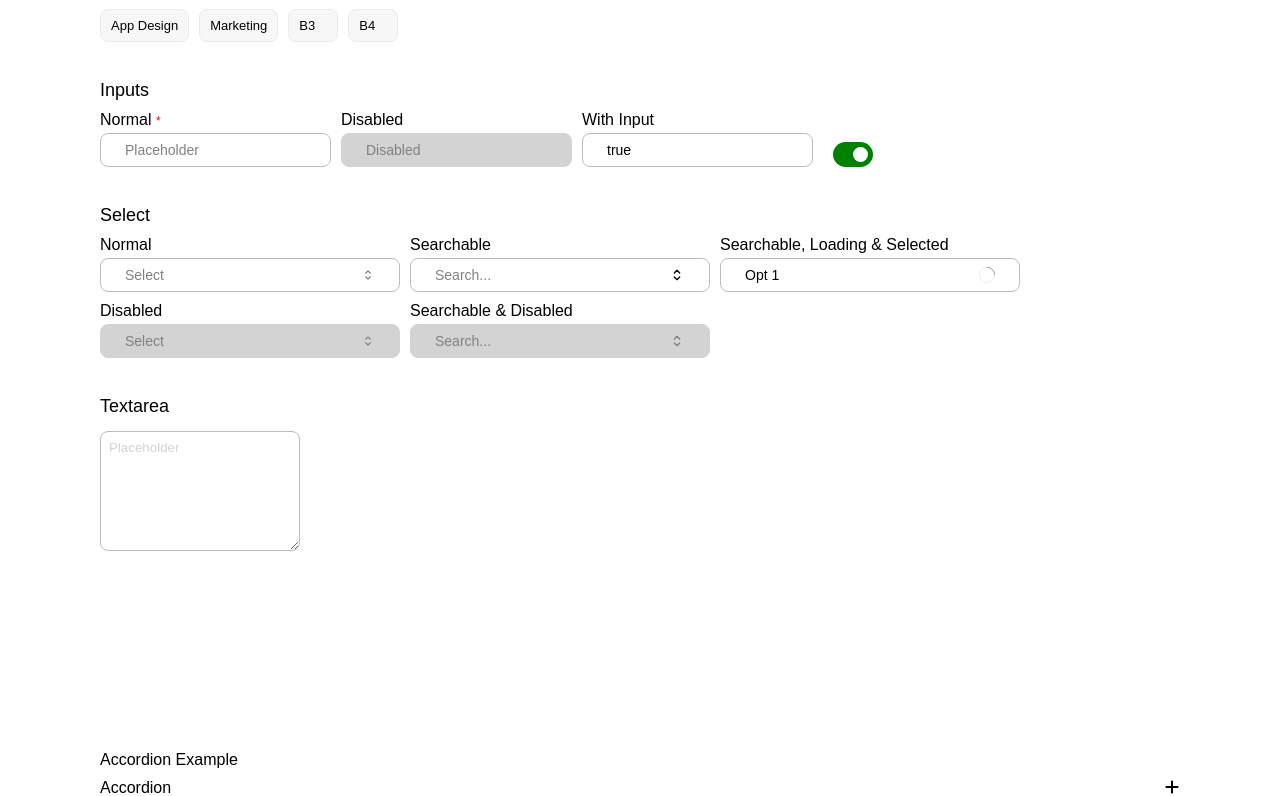
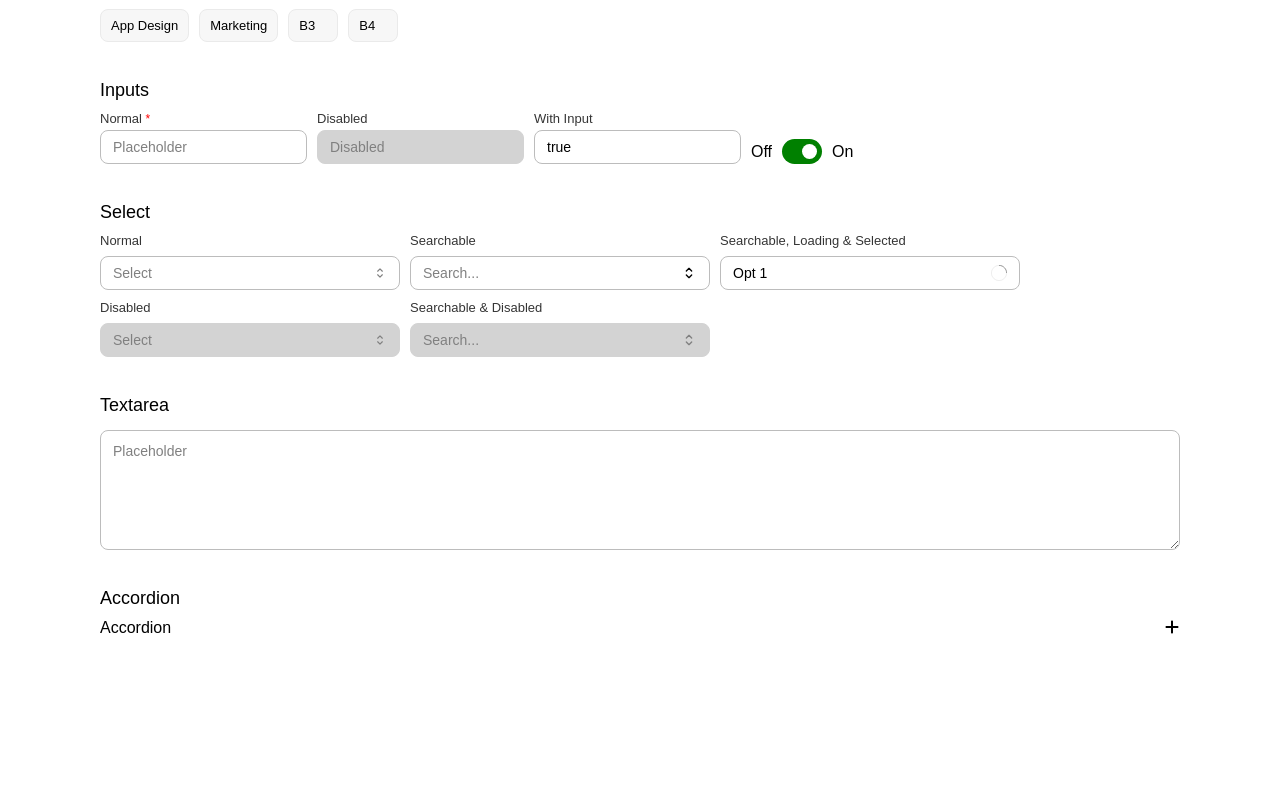
Before and after one commit to tosh99/SimpleUI, a React (Vite) app: page / in a window 1280 px wide. Shown: the part 530-1326 px from the top of the page. Built offline with nearby package versions, Linux system fonts and the light colour scheme.

Commit message:
Updated Accordion Updated Input Label Styles

```diff
--- a/package.json
+++ b/package.json
@@ -1,7 +1,7 @@
 {
     "name": "react-simple-ui-lib",
     "description": "A Clean and Simple UI Library for React",
-    "version": "0.3.6",
+    "version": "0.3.7",
     "main": "dist/index.js",
     "module": "dist/index.js",
     "types": "dist/index.d.ts",
--- a/src/app.tsx
+++ b/src/app.tsx
@@ -58,6 +58,8 @@ export function App() {
                         <SInput label={'Disabled'} disabled value={'Disabled'} />
                         <SInput label={'With Input'} value={is_on.toString()} />
                         <SToggle
+                            off_text={'Off'}
+                            on_text={'On'}
                             is_on={is_on}
                             onToggle={() => {
                                 set_is_on((prev) => !prev);
@@ -76,12 +78,8 @@ export function App() {
                     <br />
                     <header>Textarea</header>
                     <STextarea />
-                </SFlex>
-            </SPageSection>
-
-            <SPageSection disableAnimation height={'auto'}>
-                <SFlex direction={'column'}>
-                    <p>Accordion Example</p>
+                    <br />
+                    <header>Accordion</header>
                     <SAccordion
                         accordionBase={
                             <SFlex justify={'space-between'}>
--- a/src/base-components/s-accordion/s-accordion.tsx
+++ b/src/base-components/s-accordion/s-accordion.tsx
@@ -1,23 +1,21 @@
-import React, { ReactNode, useState } from 'react';
+import React, { ReactNode } from 'react';
 import styles from './s-accordion.module.scss';
 import { SFlex } from '../s-flex/s-flex';
 import { motion } from 'framer-motion';
 
 export function SAccordion(props: SFlexProps) {
-    const [is_expanded, set_is_expanded] = useState(false);
-
     return (
         <SFlex direction={'column'} className={`${styles.accordion} ${props.accordionClassName}`}>
             <div
                 className={`${styles.accordionBase} ${props.accordionBaseClassName}`}
                 onClick={() => {
-                    set_is_expanded((prev) => !prev);
+                    if (props.onToggleExpand) props.onToggleExpand();
                 }}>
                 {props.accordionBase}
             </div>
             <motion.div
                 initial={{ height: 0, opacity: 0 }}
-                animate={{ height: is_expanded ? 'auto' : 0, opacity: is_expanded ? 1 : 0 }}
+                animate={{ height: props.is_expanded ? 'auto' : 0, opacity: props.is_expanded ? 1 : 0 }}
                 transition={{ duration: 0.2, ease: 'easeIn' }}
                 className={`${styles.accordionContent} ${props.accordionContentClassName}`}>
                 {props.accordionContent}
@@ -32,5 +30,6 @@ export interface SFlexProps {
     accordionClassName?: string;
     accordionBaseClassName?: string;
     accordionContentClassName?: string;
-    onClick?: () => void;
+    is_expanded?: boolean;
+    onToggleExpand?: () => void;
 }
--- a/src/base-components/s-badge/s-badge.tsx
+++ b/src/base-components/s-badge/s-badge.tsx
@@ -1,19 +1,18 @@
-import React, {CSSProperties, ReactNode} from "react";
-import styles from "./s-badge.module.scss";
-import {SFlex} from "../s-flex/s-flex";
+import React, { CSSProperties, ReactNode } from 'react';
+import styles from './s-badge.module.scss';
+import { SFlex } from '../s-flex/s-flex';
 
 export function SBadge(props: SBadgeProps) {
     return (
         <SFlex
             align={'center'}
+            className={styles.appBadge}
             style={{
                 border: props.border,
                 background: props.background,
                 color: props.color,
                 boxShadow: props.boxShadow,
-            }}
-            className={styles.appBadge}
-        >
+            }}>
             <p>{props.children}</p>
         </SFlex>
     );
@@ -25,5 +24,4 @@ export interface SBadgeProps {
     color?: string;
     boxShadow?: string;
     border?: string;
-    highlighted?: boolean;
 }
--- a/src/base-components/s-input/s-input.module.scss
+++ b/src/base-components/s-input/s-input.module.scss
@@ -4,8 +4,10 @@
     width: 100%;
     position: relative;
 
-    p {
+    .inputLabel {
         margin-bottom: 4px;
+        color: var(--InputLabelColor);
+        font-size: var(--InputLabelFontSize);
     }
 
     input {
@@ -28,7 +30,7 @@
     }
 }
 
-input::placeholder{
+input::placeholder {
     color: var(--InputPlaceHolderColor);
 }
 
--- a/src/base-components/s-input/s-input.tsx
+++ b/src/base-components/s-input/s-input.tsx
@@ -1,18 +1,18 @@
-import { CSSProperties } from "react";
-import styles from "./s-input.module.scss";
-import React from "react";
+import { CSSProperties } from 'react';
+import styles from './s-input.module.scss';
+import React from 'react';
 
 export function SInput(props: SInputProps) {
     return (
-        <div className={styles.input} style={{ ...props.style, width: props.width || "100%" }}>
+        <div className={styles.input} style={{ ...props.style, width: props.width }}>
             {props.label ? (
-                <p style={{...props.label_styles}}>
-                    {props.label} {props.required ? <small style={{ color: "red" }}>*</small> : ""}
+                <p className={styles.inputLabel} style={props.label_style}>
+                    {props.label} {props.required ? <small style={{ color: 'red' }}>*</small> : ''}
                 </p>
             ) : null}
             <input
                 id={props.id}
-                autoComplete={"off"}
+                autoComplete={'off'}
                 type="text"
                 disabled={props.disabled}
                 placeholder={props.placeholder || 'Placeholder'}
@@ -30,12 +30,12 @@ export function SInput(props: SInputProps) {
 interface SInputProps {
     id?: string;
     label?: string;
+    label_style?: CSSProperties;
     width?: number | string;
     placeholder?: string;
     disabled?: boolean;
     required?: boolean;
     style?: CSSProperties;
-    label_styles?: CSSProperties;
     value?: string | number;
     is_full_width?: boolean;
     onChange?: (value: string) => void;
--- a/src/base-components/s-select/s-select.module.scss
+++ b/src/base-components/s-select/s-select.module.scss
@@ -4,6 +4,12 @@
     gap: 4px;
     width: 100%;
     max-width: 300px;
+
+    .selectLabel {
+        margin-bottom: 4px;
+        font-size: var(--SelectLabelFontSize);
+        color: var(--SelectLabelColor);
+    }
 
     .selectValue {
         display: flex;
@@ -68,7 +74,7 @@
         }
     }
 
-    .iconSection {
+    .selectIconSection {
         display: flex;
         gap: 6px;
     }
--- a/src/base-components/s-select/s-select.tsx
+++ b/src/base-components/s-select/s-select.tsx
@@ -1,8 +1,8 @@
-import React, {useEffect, useMemo, useRef, useState} from "react";
-import styles from "./s-select.module.scss";
-import {useClickAway, useDebounce, useKeyPress} from "ahooks";
-import {TbSelector} from "react-icons/tb";
-import {Oval} from "react-loader-spinner";
+import React, { CSSProperties, useEffect, useMemo, useRef, useState } from 'react';
+import styles from './s-select.module.scss';
+import { useClickAway, useDebounce, useKeyPress } from 'ahooks';
+import { TbSelector } from 'react-icons/tb';
+import { Oval } from 'react-loader-spinner';
 
 export function SSelect(props: SSelectProps) {
     const [is_open, set_is_open] = useState(false);
@@ -14,18 +14,18 @@ export function SSelect(props: SSelectProps) {
         return false;
     }, ref);
 
-    const [search_text, set_search_text] = useState("");
+    const [search_text, set_search_text] = useState('');
     const [options, set_options] = useState(props.options);
     const [highlight_index, set_highlight_index] = useState(0);
-    const debounced_search_text = useDebounce(search_text, {wait: 500});
+    const debounced_search_text = useDebounce(search_text, { wait: 500 });
     const optionsRef = useRef<HTMLDivElement>(null);
 
     const label_key = useMemo(() => {
-        return props.label_key || "label";
+        return props.label_key || 'label';
     }, [props.label_key]);
 
     const value_key = useMemo(() => {
-        return props.value_key || "value";
+        return props.value_key || 'value';
     }, [props.value_key]);
 
     useEffect(() => {
@@ -44,7 +44,7 @@ export function SSelect(props: SSelectProps) {
         }
     }, [debounced_search_text]);
 
-    useKeyPress(["downarrow"], () => {
+    useKeyPress(['downarrow'], () => {
         if (is_open) {
             set_highlight_index((prev) => {
                 const newIndex = prev + 1 === options.length ? options.length - 1 : prev + 1;
@@ -54,7 +54,7 @@ export function SSelect(props: SSelectProps) {
         }
     });
 
-    useKeyPress(["uparrow"], () => {
+    useKeyPress(['uparrow'], () => {
         if (is_open) {
             set_highlight_index((prev) => {
                 const newIndex = prev - 1 < 0 ? 0 : prev - 1;
@@ -64,17 +64,17 @@ export function SSelect(props: SSelectProps) {
         }
     });
 
-    useKeyPress(["esc"], () => {
+    useKeyPress(['esc'], () => {
         set_is_open(false);
     });
 
-    useKeyPress(["enter"], () => {
+    useKeyPress(['enter'], () => {
         if (options[highlight_index] && is_open) {
-            if(props.onChange) {
+            if (props.onChange) {
                 props.onChange(options[highlight_index], highlight_index);
             }
             set_is_open(false);
-            set_search_text("");
+            set_search_text('');
         }
     });
 
@@ -82,18 +82,17 @@ export function SSelect(props: SSelectProps) {
         if (optionsRef.current) {
             const optionElement = optionsRef.current.children[index] as HTMLElement;
             if (optionElement) {
-                optionElement.scrollIntoView({behavior: "smooth", block: "nearest"});
+                optionElement.scrollIntoView({ behavior: 'smooth', block: 'nearest' });
             }
         }
     };
 
     return (
-        <div className={`${styles.select} ${props.disabled ? styles.selectDisabled : ""}`} ref={ref}
-             style={{minWidth: props.width, width: props.width}}>
+        <div className={`${styles.select} ${props.disabled ? styles.selectDisabled : ''}`} ref={ref} style={{ minWidth: props.width, width: props.width }}>
             {/*Label*/}
             {props.label ? (
-                <p>
-                    {props.label} {props.required ? <small style={{color: "red"}}>*</small> : ""}
+                <p className={styles.selectLabel} style={props.label_style}>
+                    {props.label} {props.required ? <small style={{ color: 'red' }}>*</small> : ''}
                 </p>
             ) : null}
 
@@ -109,13 +108,12 @@ export function SSelect(props: SSelectProps) {
                     } else {
                         set_is_open((prev) => !prev);
                     }
-                }}
-            >
+                }}>
                 {props.searchable ? (
                     <div className={styles.selectOptionSearch}>
                         <input
                             id={props.id}
-                            autoComplete={"off"}
+                            autoComplete={'off'}
                             disabled={props.disabled}
                             placeholder={props.placeholder || 'Search...'}
                             value={is_open ? search_text : search_text || (props.value && props.value[label_key])}
@@ -123,23 +121,46 @@ export function SSelect(props: SSelectProps) {
                                 set_search_text(ev.target.value);
                             }}
                             title={props.value && props.value[label_key] ? props.value[label_key] : undefined}
-                            style={{width: "100%"}}
+                            style={{ width: '100%' }}
                             onFocus={(ev) => {
                                 ev.stopPropagation();
                                 set_is_open(true);
                             }}
                         />
-                        <div className={styles.iconSection}>{props.loading ?
-                            <Oval color="gray" secondaryColor="lightgray" visible={props.loading} height="16" width="16"
-                                  ariaLabel="fidget-spinner-loading"/> : <TbSelector/>}</div>
+                        <div className={styles.selectIconSection}>
+                            {props.loading ? (
+                                <Oval
+                                    color="gray"
+                                    secondaryColor="lightgray"
+                                    visible={props.loading}
+                                    height="16"
+                                    width="16"
+                                    ariaLabel="fidget-spinner-loading"
+                                />
+                            ) : (
+                                <TbSelector />
+                            )}
+                        </div>
                     </div>
                 ) : (
-                    <div
-                        className={`${styles.selectSelectedValue} ${props.value && props.value[label_key] ? "" : styles.selectPlaceHolder}`}>
-                        <p title={props.value && props.value[label_key] ? props.value[label_key] : undefined}>{(props.value && props.value[label_key]) || props.placeholder || 'Select'}</p>
-                        <div className={styles.iconSection}>{props.loading ?
-                            <Oval color="gray" secondaryColor="lightgray" visible={props.loading} height="16" width="16"
-                                  ariaLabel="fidget-spinner-loading"/> : <TbSelector/>}</div>
+                    <div className={`${styles.selectSelectedValue} ${props.value && props.value[label_key] ? '' : styles.selectPlaceHolder}`}>
+                        <p title={props.value && props.value[label_key] ? props.value[label_key] : undefined}>
+                            {(props.value && props.value[label_key]) || props.placeholder || 'Select'}
+                        </p>
+                        <div className={styles.selectIconSection}>
+                            {props.loading ? (
+                                <Oval
+                                    color="gray"
+                                    secondaryColor="lightgray"
+                                    visible={props.loading}
+                                    height="16"
+                                    width="16"
+                                    ariaLabel="fidget-spinner-loading"
+                                />
+                            ) : (
+                                <TbSelector />
+                            )}
+                        </div>
                     </div>
                 )}
 
@@ -148,16 +169,15 @@ export function SSelect(props: SSelectProps) {
                         {options.slice(0, 20).map((option, option_idx) => {
                             return (
                                 <div
-                                    className={`${styles.selectOption} ${highlight_index === option_idx ? styles.selectOptionHover : ""} ${props.value && props.value[value_key] == option[value_key] ? styles.selectOptionSelected : ""}`}
+                                    className={`${styles.selectOption} ${highlight_index === option_idx ? styles.selectOptionHover : ''} ${props.value && props.value[value_key] == option[value_key] ? styles.selectOptionSelected : ''}`}
                                     onClick={(ev) => {
                                         ev.stopPropagation();
                                         if (props.onChange) {
                                             props.onChange(option, option_idx);
                                         }
                                         set_is_open(false);
-                                        set_search_text("");
-                                    }}
-                                >
+                                        set_search_text('');
+                                    }}>
                                     <p>{option.render ? option.render(option) : option[label_key]}</p>
                                 </div>
                             );
@@ -178,6 +198,7 @@ interface SSelectProps {
     options: any[];
     value?: any;
     label?: string;
+    label_style?: CSSProperties;
     label_key?: string;
     value_key?: string;
     placeholder?: string;
--- a/src/base-components/s-textarea/s-textarea.module.scss
+++ b/src/base-components/s-textarea/s-textarea.module.scss
@@ -1,29 +1,41 @@
-.textarea {
+.textArea {
     display: flex;
     flex-direction: column;
-    width: 200px;
+    width: 100%;
+    position: relative;
 
-    p {
+    .textAreaLabel {
         margin-bottom: 4px;
+        color: var(--TextAreaLabelColor);
+        font-size: var(--TextAreaLabelFontSize);
     }
 
     textarea {
         min-height: 120px;
         transition: 0.3s;
         resize: vertical;
+        font-size: var(--InputFontSize);
         border-radius: var(--InputBorderRadius);
         padding: var(--TextAreaPadding);
         border: var(--InputBorder);
         font-family: var(--InputFontFamily), sans-serif;
     }
 
-    textarea::placeholder {
-        color: lightgray;
-    }
-
     textarea:focus {
         outline: none;
         border: var(--InputFocusBorder);
+        color: var(--InputFocusColor);
         transition: 0.3s;
     }
+
+    textarea::placeholder {
+        color: var(--InputPlaceHolderColor);
+    }
+
+    textarea:disabled {
+        background: var(--InputDisabledBgColor);
+        color: var(--InputDisabledColor);
+        border: 1px solid var(--InputDisabledBgColor);
+    }
+
 }
--- a/src/base-components/s-textarea/s-textarea.tsx
+++ b/src/base-components/s-textarea/s-textarea.tsx
@@ -1,11 +1,13 @@
-import {CSSProperties} from "react";
-import styles from "./s-textarea.module.scss";
-import React from "react";
+import { CSSProperties } from 'react';
+import styles from './s-textarea.module.scss';
+import React from 'react';
 
 export function STextarea(props: STextareaProps) {
     return (
-        <div className={styles.textarea} style={props.style}>
-            <p>{props.label}</p>
+        <div className={styles.textArea} style={{ ...props.style, width: props.width }}>
+            <p className={styles.textAreaLabel} style={{ ...props.label_style }}>
+                {props.label}
+            </p>
             <textarea
                 disabled={props.disabled}
                 value={props.value}
@@ -21,10 +23,13 @@ export function STextarea(props: STextareaProps) {
 }
 
 export interface STextareaProps {
+    id?: string;
+    width?: number | string;
     label?: string;
     placeholder?: string;
     disabled?: boolean;
     style?: CSSProperties;
+    label_style?: CSSProperties;
     value?: string | number;
-    onChange?: (ev: any) => void
+    onChange?: (ev: any) => void;
 }
--- a/src/base-components/s-toggle/s-toggle.tsx
+++ b/src/base-components/s-toggle/s-toggle.tsx
@@ -4,16 +4,15 @@ import styles from './s-toggle.module.scss';
 import { SFlex } from '../s-flex/s-flex';
 
 export function SToggle(props: SToggleProps) {
-    const toggleSwitch = () => {
-        if (props.onToggle) {
-            props.onToggle();
-        }
-    };
-
     return (
         <SFlex align={'center'}>
             <p>{props.off_text}</p>
-            <SFlex className={`${styles.switch} ${props.is_on ? styles.switchOn : ''}`} align={'center'} onClick={toggleSwitch}>
+            <SFlex
+                className={`${styles.switch} ${props.is_on ? styles.switchOn : ''}`}
+                align={'center'}
+                onClick={() => {
+                    if (props.onToggle) props.onToggle();
+                }}>
                 <motion.div className={styles.handle} layout transition={spring} />
             </SFlex>
             <p>{props.on_text}</p>
--- a/src/theme.scss
+++ b/src/theme.scss
@@ -9,6 +9,8 @@
     --DisabledFontColor: gray;
     --InputHeight: 34px;
     --InputFontSize: 14px;
+    --InputLabelFontSize: 13px;
+    --InputLabelColor: #353535;
 
     //Page
     --PageHPadding: 100px;
@@ -50,7 +52,7 @@
     --InputPlaceHolderColor: var(--PlaceHolderColor);
     --InputDisabledColor: var(--DisabledFontColor);
     --InputDisabledBgColor: var(--DisabledBgColor);
-    --InputPadding: 0 24px;
+    --InputPadding: 0 12px;
     --InputBorder: 1px solid #bcbcbc;
     --InputFocusBorder: 1px solid #676767;
     --InputActiveColor: black;
@@ -64,9 +66,13 @@
     --SelectOptionBgColor: #eaeaea;
     --SelectOptionFontSize: 14px;
     --SelectOptionSelectedBgColor: #676767;
+    --SelectLabelColor: var(--InputLabelColor);
+    --SelectLabelFontSize: var(--InputLabelFontSize);
 
     //TextArea
-    --TextAreaPadding: 8px;
+    --TextAreaPadding: 12px;
+    --TextAreaLabelColor: var(--InputLabelColor);
+    --TextAreaLabelFontSize: var(--InputLabelFontSize);
 }
 
 //Mobile
```
